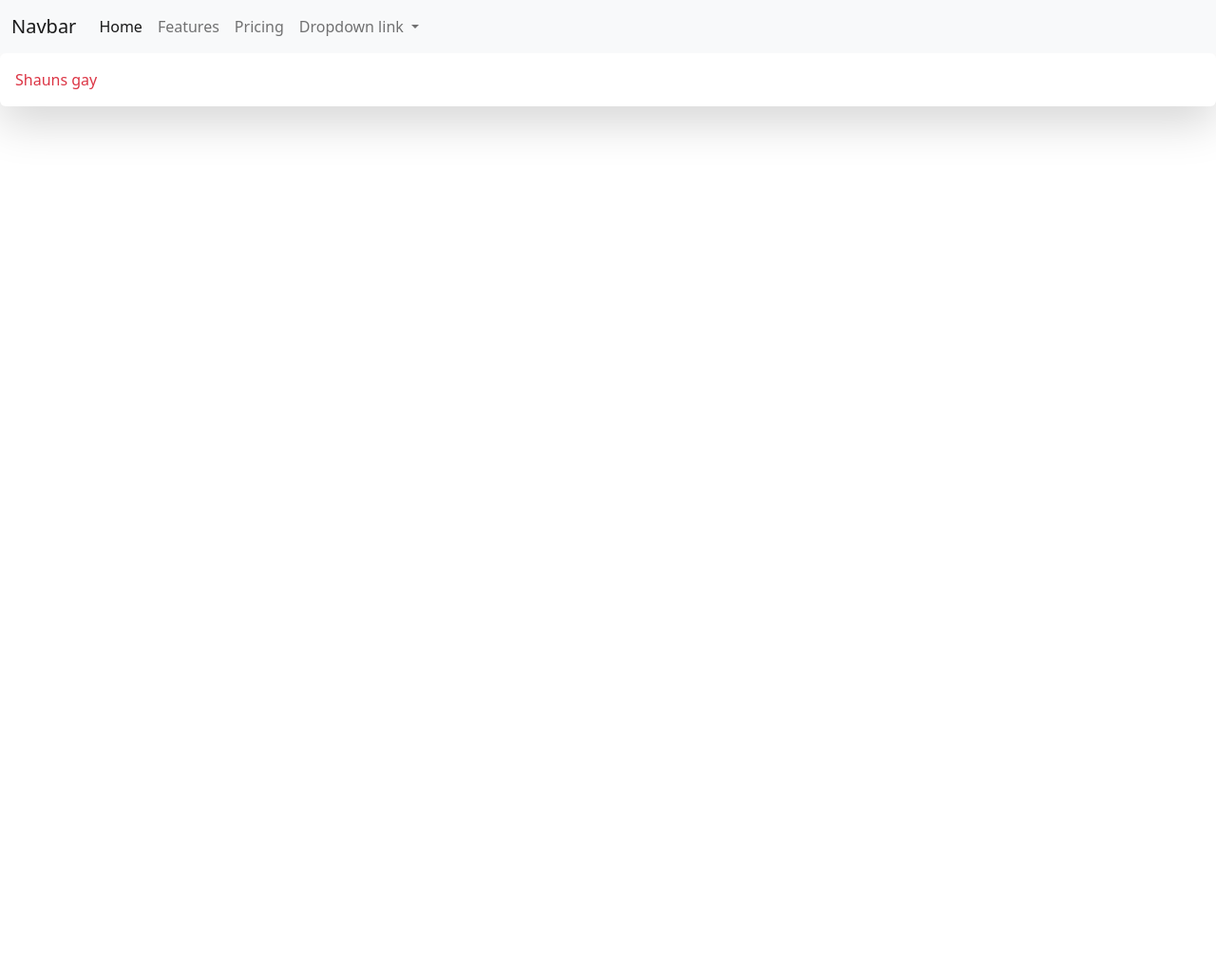
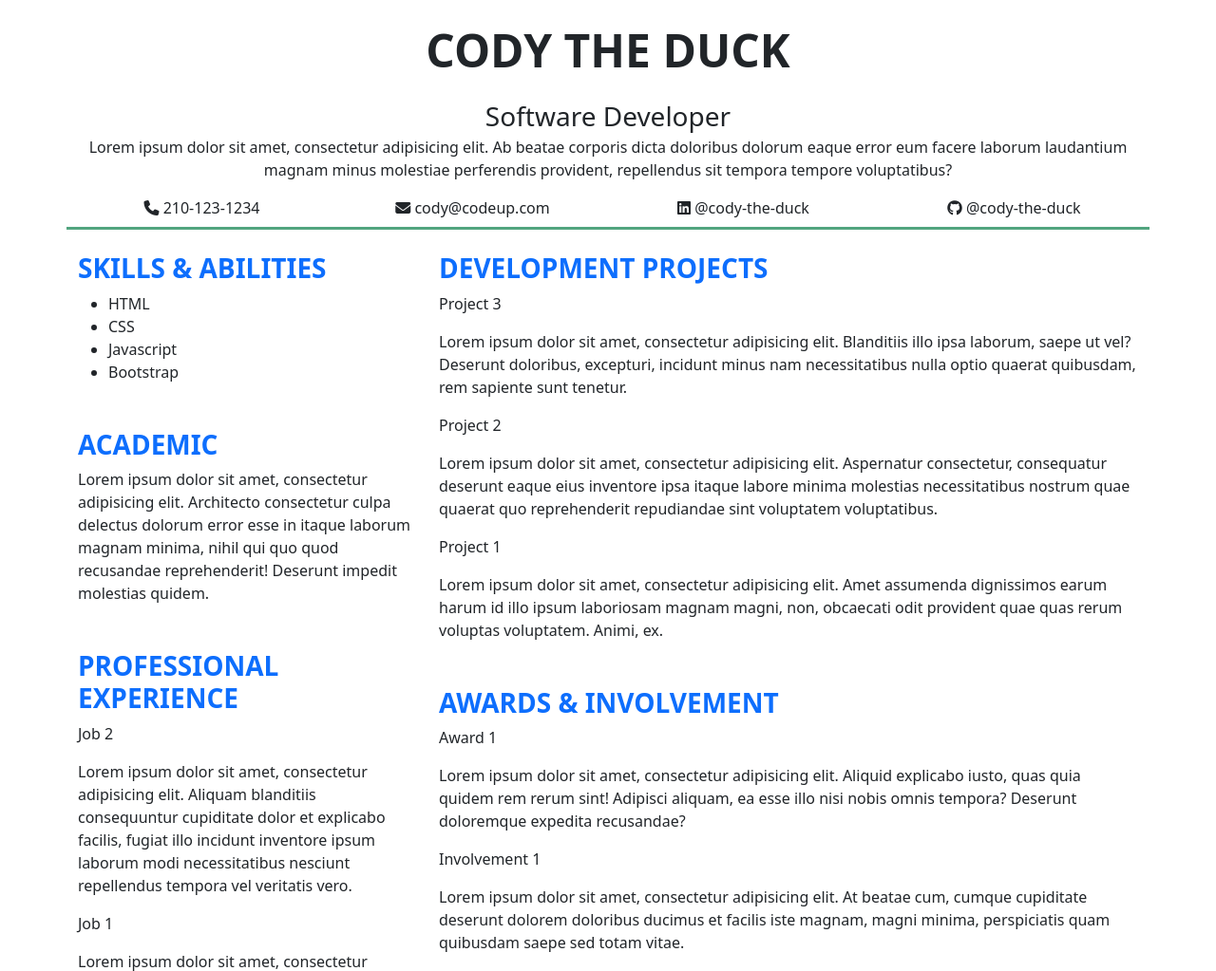
Before and after one commit to giljabadi/codeup-web-exercises, a website: page resume.html in a window 1280 px wide. Shown: the top 1023 px of the page at 95% size. Before the commit the page ends 800 px from the top, so only its background shows below. Drawn offline with nearby package versions, Linux system fonts and the light colour scheme.

Commit message:
complete resume example

```diff
--- a/css/resume.css
+++ b/css/resume.css
@@ -0,0 +1,10 @@
+body h1 {
+    font-size: 5rem;
+    font-weight: bold;
+}
+body h2 {
+    font-size: 3.5rem;
+}
+.contact{
+    margin: 0 auto;
+}
--- a/resume.html
+++ b/resume.html
@@ -5,51 +5,112 @@
     <meta name="viewport"
           content="width=device-width, user-scalable=no, initial-scale=1.0, maximum-scale=1.0, minimum-scale=1.0">
     <meta http-equiv="X-UA-Compatible" content="ie=edge">
-    <link rel="stylesheet" href="css/resume.css">
-    <!-- CSS only -->
+    <title>Resume</title>
     <link href="https://cdn.jsdelivr.net/npm/bootstrap@5.2.2/dist/css/bootstrap.min.css" rel="stylesheet" integrity="sha384-Zenh87qX5JnK2Jl0vWa8Ck2rdkQ2Bzep5IDxbcnCeuOxjzrPF/et3URy9Bv1WTRi" crossorigin="anonymous">
-
-    <title>Document</title>
+    <script src="https://kit.fontawesome.com/be0e14cf5a.js" crossorigin="anonymous"></script>
 </head>
 <body>
-<!-- JavaScript Bundle with Popper -->
-<script src="https://cdn.jsdelivr.net/npm/bootstrap@5.2.2/dist/js/bootstrap.bundle.min.js" integrity="sha384-OERcA2EqjJCMA+/3y+gxIOqMEjwtxJY7qPCqsdltbNJuaOe923+mo//f6V8Qbsw3" crossorigin="anonymous"></script>
+
+<div class="container">
+    <div class="row">
+        <h1 class="text-center fw-bolder mt-4 mb-4" style="font-size: 3rem">
+            CODY THE DUCK
+        </h1>
+    </div>
+    <div class="row">
+        <h3 class="text-center mb-1">
+            Software Developer
+        </h3>
+    </div>
+    <div class="row">
+        <p class="text-center mb-3">
+            Lorem ipsum dolor sit amet, consectetur adipisicing elit. Ab beatae corporis dicta doloribus dolorum eaque error eum facere laborum laudantium magnam minus molestiae perferendis provident, repellendus sit tempora tempore voluptatibus?
+        </p>
+    </div>
+    <div class="row text-center gy-2">
+        <div class="col-md-3">
+            <i class="fa-solid fa-phone"></i> 210-123-1234
+        </div>
+        <div class="col-md-3">
+            <i class="fa-solid fa-envelope"></i> cody@codeup.com
+        </div>
+        <div class="col-md-3">
+            <i class="fa-brands fa-linkedin"></i> @cody-the-duck
+        </div>
+        <div class="col-md-3">
+            <i class="fa-brands fa-github"></i> @cody-the-duck
+        </div>
+        <span class="border-bottom border-success border-3 border-opacity-75 w-100"></span>
+    </div>
+    <div class="row">
+        <div class="col-md-4 gy-4">
+            <p class="h3 text-primary fw-bolder">
+                SKILLS & ABILITIES
+            </p>
+            <ul>
+                <li>HTML</li>
+                <li>CSS</li>
+                <li>Javascript</li>
+                <li>Bootstrap</li>
+            </ul>
+            <p class="h3 text-primary fw-bolder mt-5">
+                ACADEMIC
+            </p>
+            Lorem ipsum dolor sit amet, consectetur adipisicing elit. Architecto consectetur culpa delectus dolorum error esse in itaque laborum magnam minima, nihil qui quo quod recusandae reprehenderit! Deserunt impedit molestias quidem.
+            <p class="h3 text-primary fw-bolder mt-5">
+                PROFESSIONAL EXPERIENCE
+            </p>
+            <p>Job 2</p>
+            <p>
+                Lorem ipsum dolor sit amet, consectetur adipisicing elit. Aliquam blanditiis consequuntur cupiditate dolor et explicabo facilis, fugiat illo incidunt inventore ipsum laborum modi necessitatibus nesciunt repellendus tempora vel veritatis vero.
+            </p>
+            <p>Job 1</p>
+            <p>
+                Lorem ipsum dolor sit amet, consectetur adipisicing elit. Ab aperiam consectetur ex impedit inventore maiores nobis placeat quisquam sapiente sed. Aliquam dignissimos dolorem ex exercitationem libero neque quis sed tempore.
+            </p>
+        </div>
+        <div class="col-md-8 gy-4">
+            <p class="h3 text-primary fw-bolder">
+                DEVELOPMENT PROJECTS
+            </p>
+            <p>
+                Project 3
+            </p>
+            <p>
+                Lorem ipsum dolor sit amet, consectetur adipisicing elit. Blanditiis illo ipsa laborum, saepe ut vel? Deserunt doloribus, excepturi, incidunt minus nam necessitatibus nulla optio quaerat quibusdam, rem sapiente sunt tenetur.
+            </p>
+            <p>
+                Project 2
+            </p>
+            <p>
+                Lorem ipsum dolor sit amet, consectetur adipisicing elit. Aspernatur consectetur, consequatur deserunt eaque eius inventore ipsa itaque labore minima molestias necessitatibus nostrum quae quaerat quo reprehenderit repudiandae sint voluptatem voluptatibus.
+            </p>
+            <p>
+                Project 1
+            </p>
+            <p>
+                Lorem ipsum dolor sit amet, consectetur adipisicing elit. Amet assumenda dignissimos earum harum id illo ipsum laboriosam magnam magni, non, obcaecati odit provident quae quas rerum voluptas voluptatem. Animi, ex.
+            </p>
+            <p class="h3 text-primary fw-bolder mt-5">
+                AWARDS & INVOLVEMENT
+            </p>
+            <p>
+                Award 1
+            </p>
+            <p>
+                Lorem ipsum dolor sit amet, consectetur adipisicing elit. Aliquid explicabo iusto, quas quia quidem rem rerum sint! Adipisci aliquam, ea esse illo nisi nobis omnis tempora? Deserunt doloremque expedita recusandae?
+            </p>
+            <p>
+                Involvement 1
+            </p>
+            <p>
+                Lorem ipsum dolor sit amet, consectetur adipisicing elit. At beatae cum, cumque cupiditate deserunt dolorem doloribus ducimus et facilis iste magnam, magni minima, perspiciatis quam quibusdam saepe sed totam vitae.
+            </p>
+        </div>
+    </div>
+</div>
 
 
-<!--NAVBAR-->
-<nav class="navbar navbar-expand-lg bg-light">
-    <div class="container-fluid">
-        <a class="navbar-brand" href="#">Navbar</a>
-        <button class="navbar-toggler" type="button" data-bs-toggle="collapse" data-bs-target="#navbarNavDropdown" aria-controls="navbarNavDropdown" aria-expanded="false" aria-label="Toggle navigation">
-            <span class="navbar-toggler-icon"></span>
-        </button>
-        <div class="collapse navbar-collapse" id="navbarNavDropdown">
-            <ul class="navbar-nav">
-                <li class="nav-item">
-                    <a class="nav-link active" aria-current="page" href="#">Home</a>
-                </li>
-                <li class="nav-item">
-                    <a class="nav-link" href="#">Features</a>
-                </li>
-                <li class="nav-item">
-                    <a class="nav-link" href="#">Pricing</a>
-                </li>
-                <li class="nav-item dropdown">
-                    <a class="nav-link dropdown-toggle" href="#" role="button" data-bs-toggle="dropdown" aria-expanded="false">
-                        Dropdown link
-                    </a>
-                    <ul class="dropdown-menu">
-                        <li><a class="dropdown-item" href="#">Action</a></li>
-                        <li><a class="dropdown-item" href="#">Another action</a></li>
-                        <li><a class="dropdown-item" href="#">Something else here</a></li>
-                    </ul>
-                </li>
-            </ul>
-        </div>
-    </div>
-</nav>
-<!--END NAVBAR-->
-
-<div class="shadow-lg p-3 mb-5 bg-body rounded text-danger">Shauns gay</div>
+<script src="https://cdn.jsdelivr.net/npm/bootstrap@5.2.2/dist/js/bootstrap.bundle.min.js" integrity="sha384-OERcA2EqjJCMA+/3y+gxIOqMEjwtxJY7qPCqsdltbNJuaOe923+mo//f6V8Qbsw3" crossorigin="anonymous"></script>
 </body>
 </html>
```
